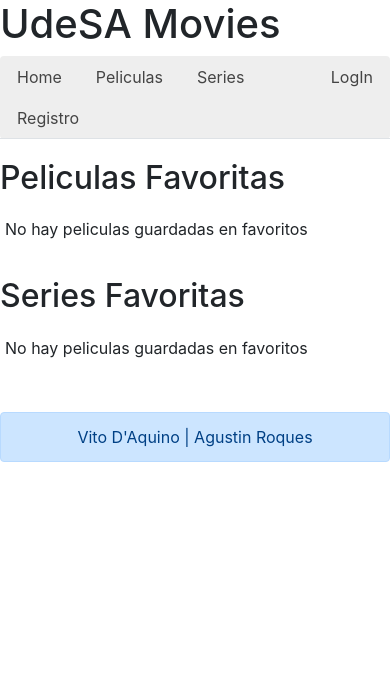
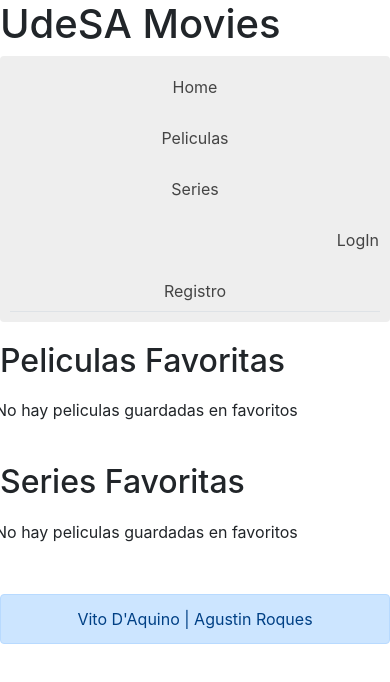
Before and after one commit to mdaquino/PI-Daquino-Roques, a React (Create React App) app: page /Favoritos in a window 390 px wide. Shown: the top 682 px of the page. Built offline with nearby package versions, Linux system fonts and the light colour scheme.

Commit message:
hice el responsive

```diff
--- a/public/css/styles.css
+++ b/public/css/styles.css
@@ -103,3 +103,69 @@ nav {
         grid-template-columns: 1fr;
     }
 }
+
+
+@media (max-width: 768px) {
+
+    nav {
+        grid-template-columns: 1fr;
+        padding: 10px;
+    }
+
+    .nav {
+        flex-direction: column;
+        gap: 10px;
+    }
+
+    .nav a {
+        display: block;
+        padding: 8px 0;
+        text-align: center;
+    }
+
+
+    .search-form,
+    .filter-form {
+        grid-template-columns: 1fr;
+        padding: 10px;
+
+    }
+
+    .search-form input,
+    .filter-form input {
+        width: 100%;
+        box-sizing: border-box;
+    }
+
+    .search-form .btn-sm,
+    .filter-form .btn-sm {
+        width: 100%;
+    }
+
+    .cards {
+        flex-direction: column;
+        padding: 10px;
+        margin-bottom: 15px;
+    }
+
+    .single-card-people,
+    .single-card-movie,
+    .single-card-playing,
+    .single-card-tv,
+    .single-card-on-air,
+    .all-movies .single-card-movie {
+        width: 100%;
+        max-width: 100%;
+    }
+
+
+
+    .seccionFavoritos {
+        flex-direction: column;
+    }
+
+
+    .cardBody {
+        margin-top: 10px;
+    }
+}
```
